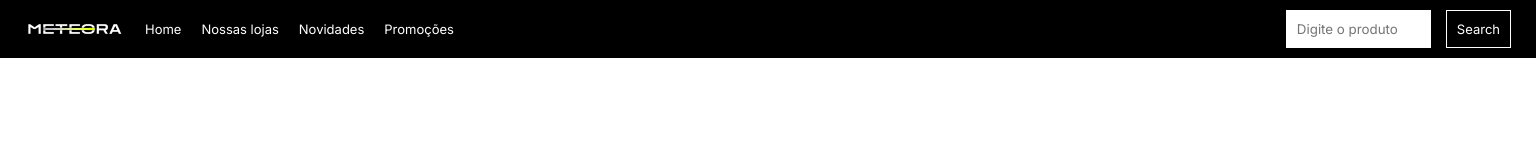
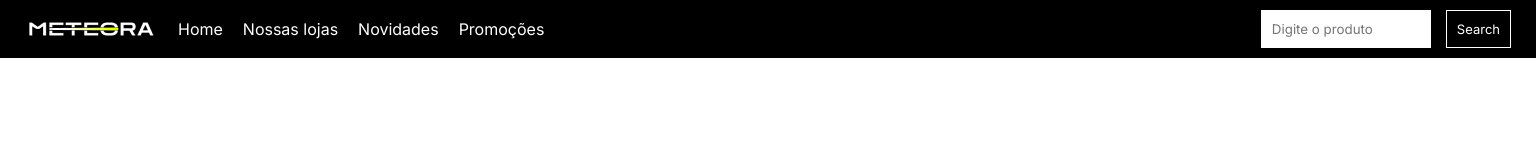
Before and after one commit to FelipeM920/Alura-Challenge-7, a plain HTML site: page index.html in a window 1536 px wide. Drawn offline with Linux system fonts and the light colour scheme.

Commit message:
header desktop

```diff
--- a/index.html
+++ b/index.html
@@ -13,6 +13,10 @@
       <div class="header-menu-container">
         <picture>
           <source
+            media="(min-width: 1440px)"
+            srcset="./img/desktop/logo_desktop.png"
+          />
+          <source
             media="(min-width: 768px)"
             srcset="./img/tablet/logo_tablet.png"
           />
@@ -26,7 +30,11 @@
             <span>Promoções</span>
           </div>
           <div class="header-search-container">
-            <input class="header-search-input" type="text" placeholder="Digite o produto" />
+            <input
+              class="header-search-input"
+              type="text"
+              placeholder="Digite o produto"
+            />
             <button class="header-search-button">Search</button>
           </div>
         </div>
--- a/style.css
+++ b/style.css
@@ -152,6 +152,11 @@
     margin-left: 20px;
   }
 
+  .header-menu-labels span:hover {
+    color: var(--green);
+    cursor: pointer;
+  }
+
   .header-search-container {
     display: flex;
   }
@@ -173,3 +178,13 @@
     margin-left: 15px;
   }
 }
+
+@media (min-width: 1440px) {
+  .header-menu-labels {
+    font-size: 16px;
+  }
+
+  .header-search-input {
+    width: 170px;
+  }
+}
```
Also changed, not shown: img/desktop/logo_desktop.png (renamed from img/desktop/Logo desktop.png).
